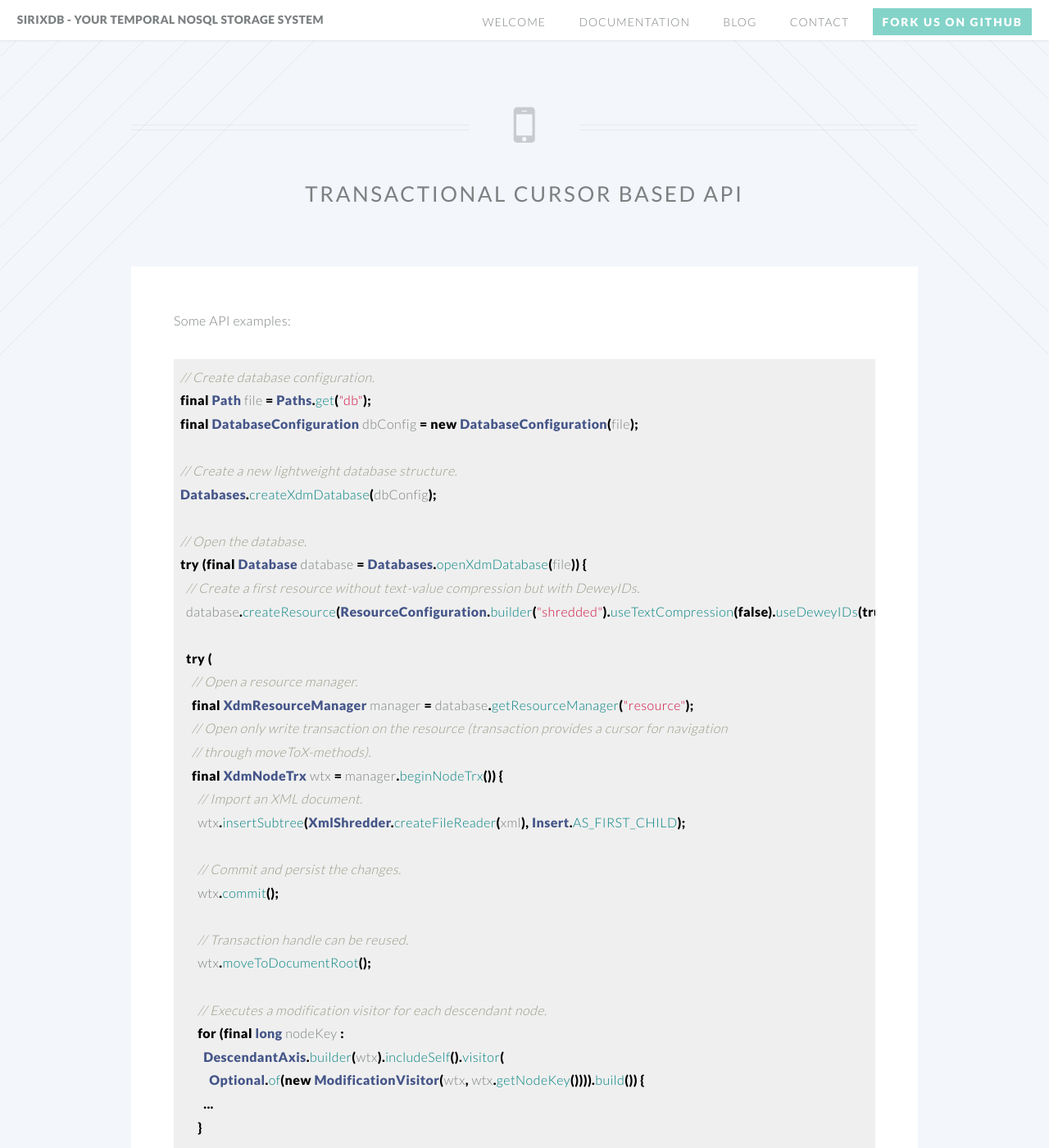
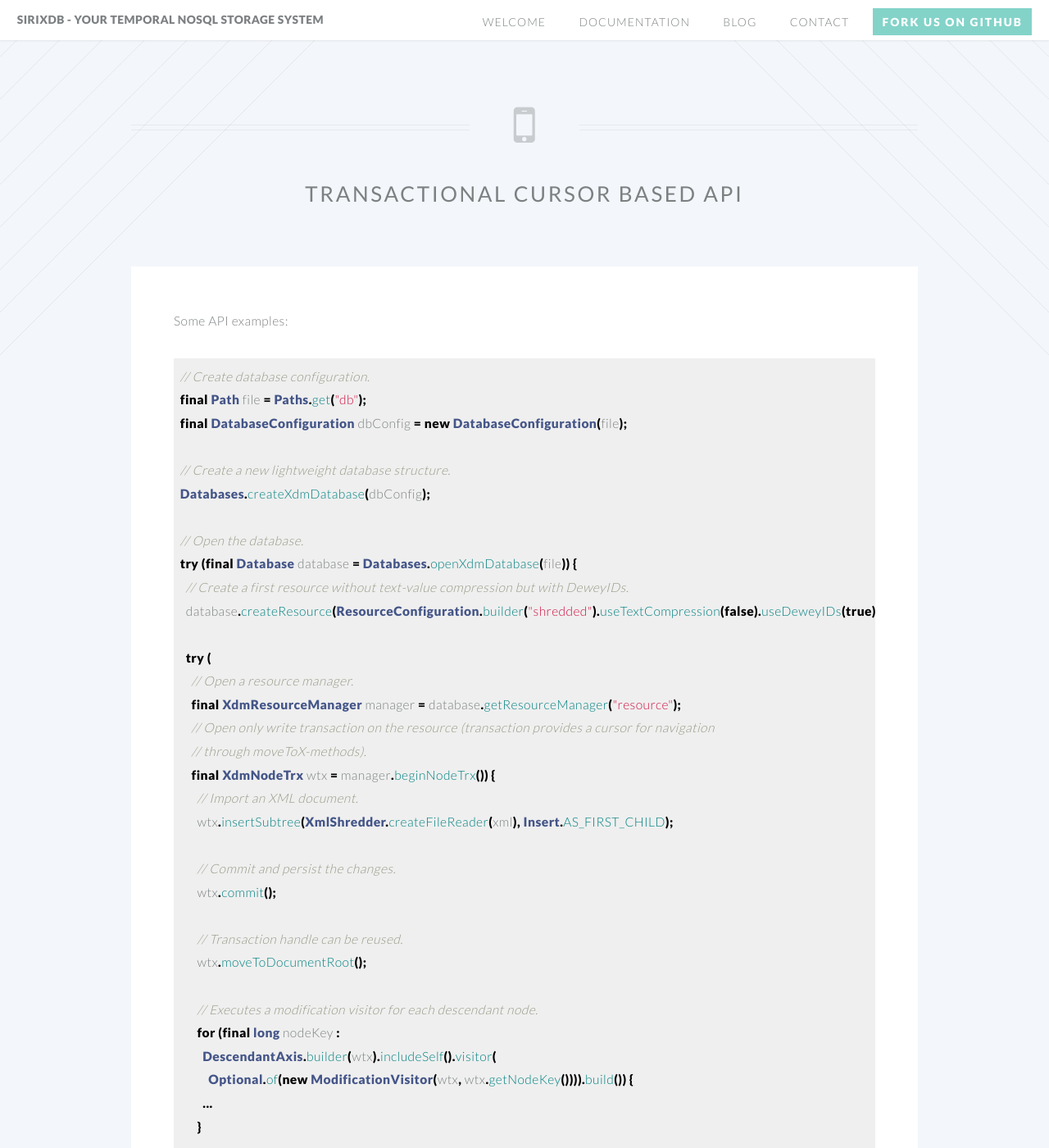
Before and after one commit to sirixdb/sirixdb.github.io, a Jekyll site: the page built from low-level-api.md, in a window 1280 px wide and 1400 px high. Shown: the whole window at 82% size. Built offline with Jekyll 4.4.1, drawn with Linux system fonts in a browser that asks for light colours.

Commit message:
Update style.css

```diff
--- a/css/style.css
+++ b/css/style.css
@@ -1104,7 +1104,7 @@
 		}
 
 section.markdown {
-  font-size: 16px;
+  font-size: 0.9em;
 }
 
 pre.highlight {
```
